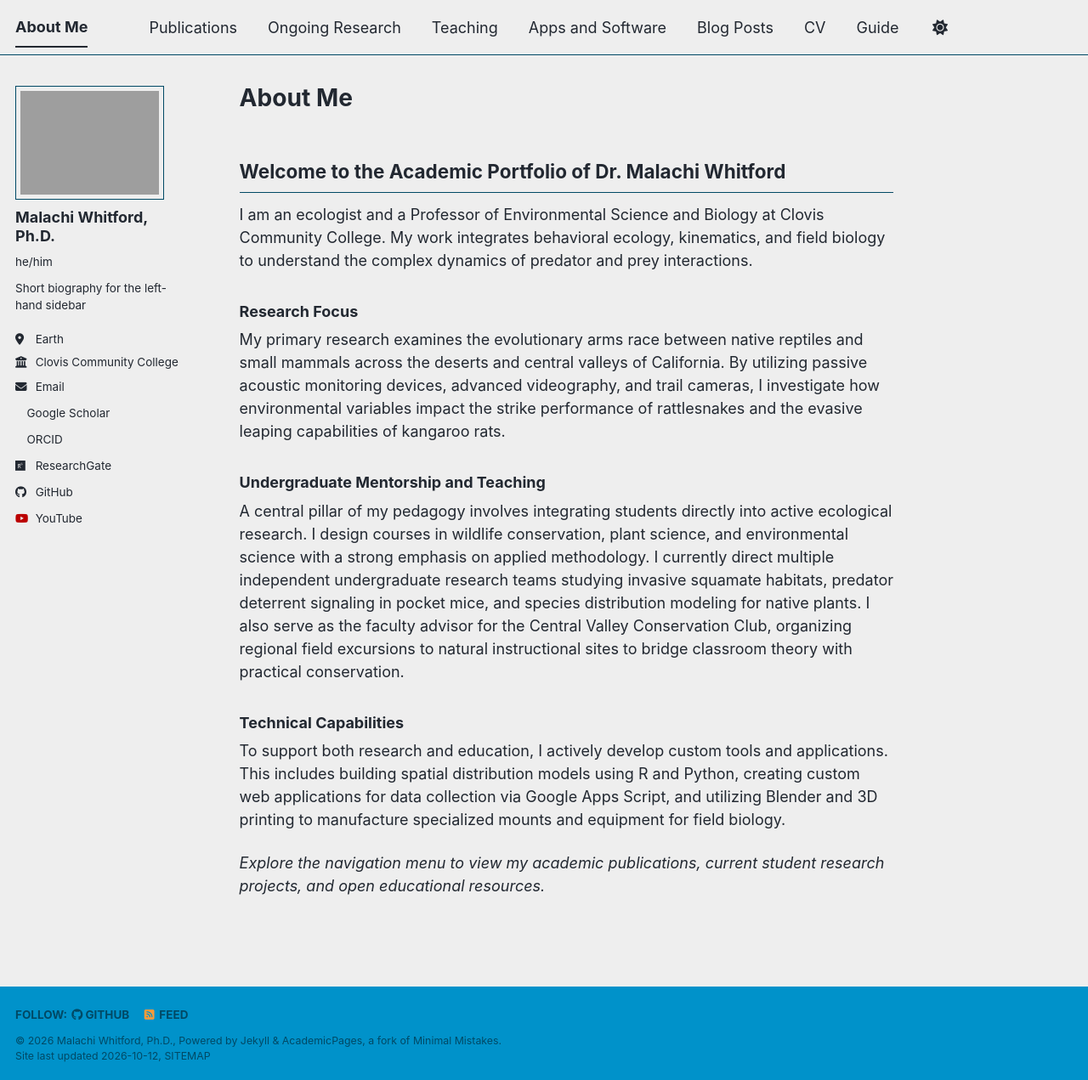
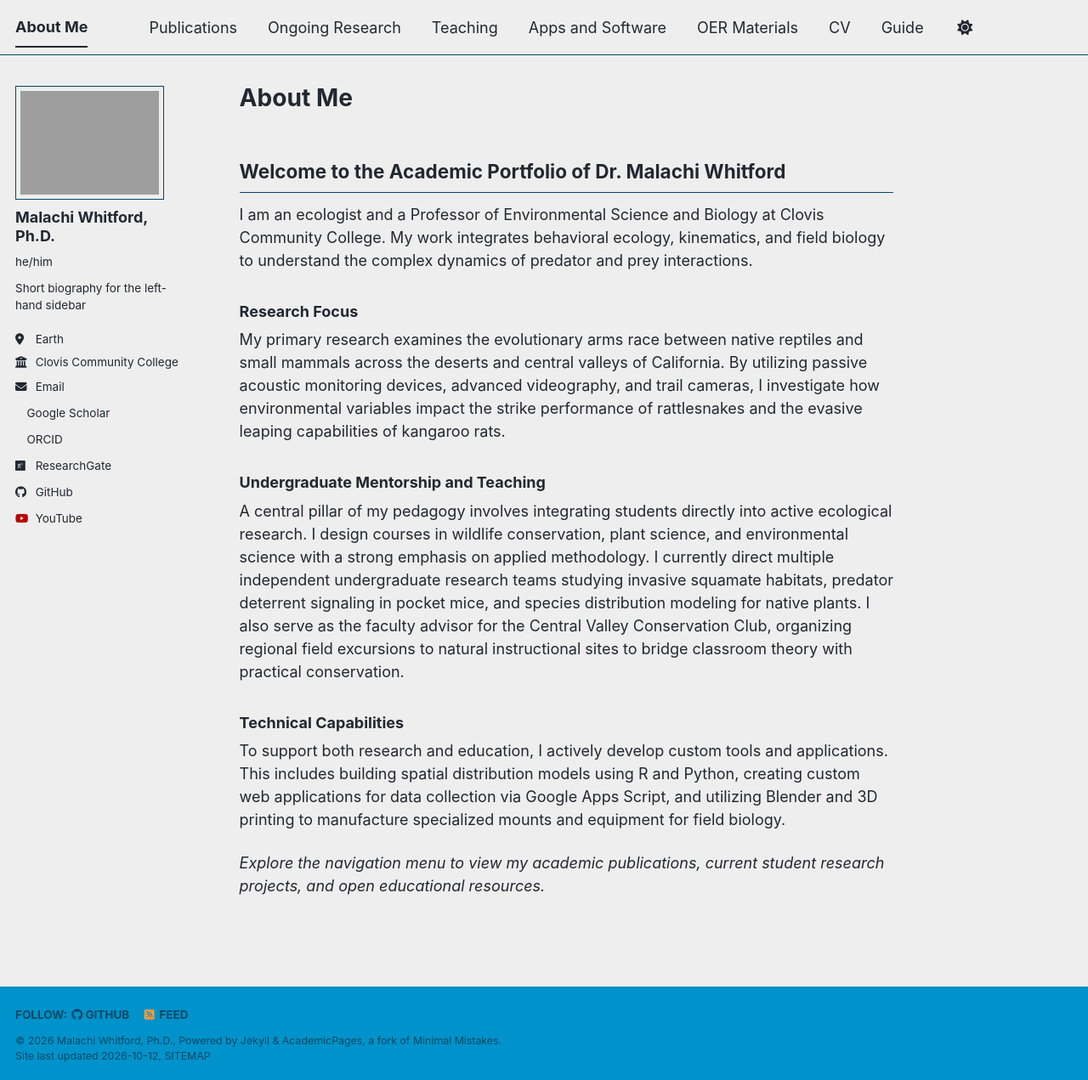
Before and after one commit to malachi-whitford/malachi-whitford.github.io, a Jekyll site: the page built from _pages/about.md, in a window 1280 px wide and 1271 px high. Shown: the whole window at 85% size. Built offline with Jekyll 4.4.1, drawn with Linux system fonts in a browser that asks for light colours; a style sheet for code colours, icons or effects is not loaded.

Commit message:
Update navigation.yml

```diff
--- a/_data/navigation.yml
+++ b/_data/navigation.yml
@@ -20,7 +20,7 @@ main:
   - title: "Apps and Software"
     url: /software/
 
-  - title: "Blog Posts"
+  - title: "OER Materials"
     url: /year-archive/
 
   - title: "CV"
```
